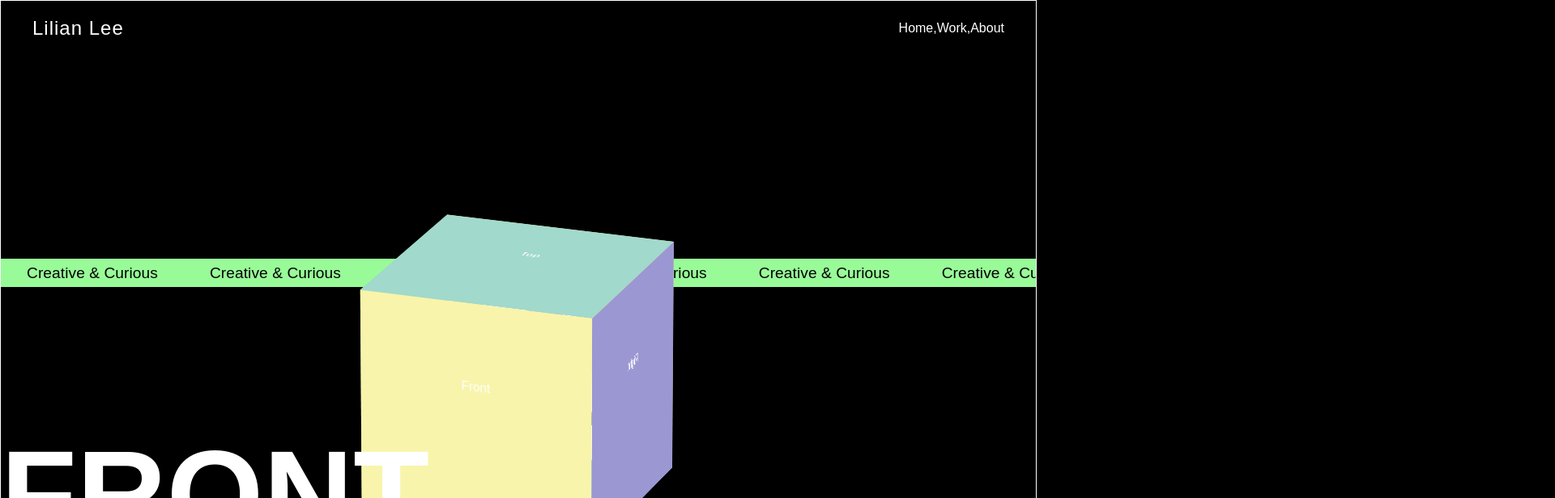
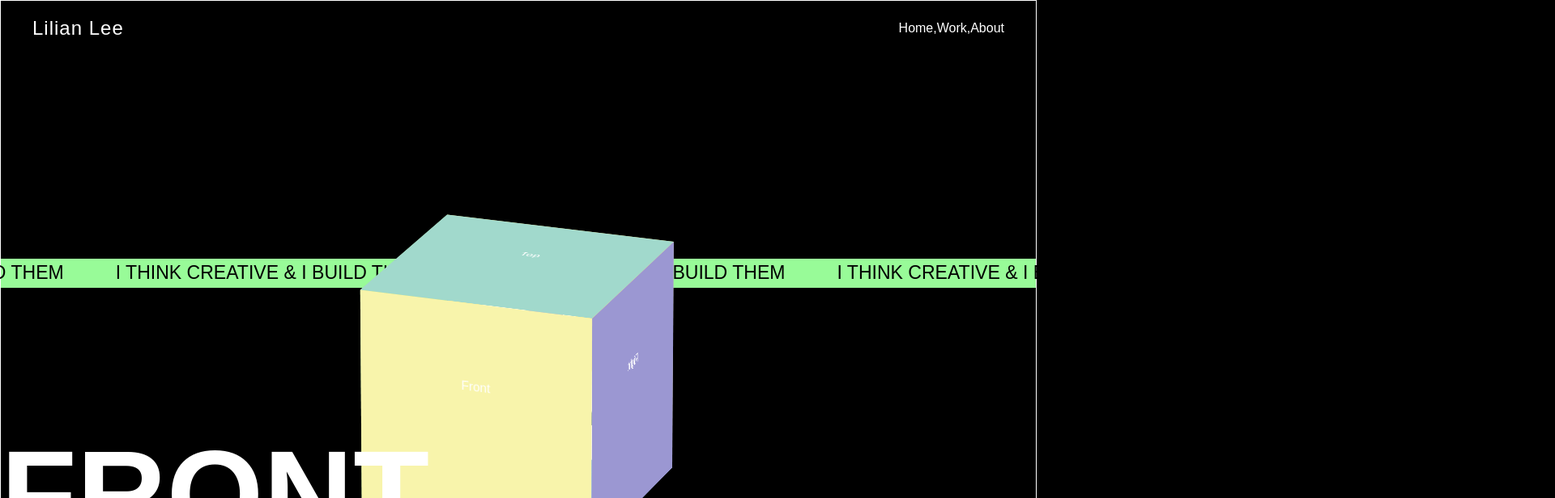
Before and after one commit to lilianlee0213/Portfolio-of-Lilian-Lee, a React (Create React App) app: page / in a window 1280 px wide. Shown: the top 616 px of the page at 81% size, 1920 px wide, since content can reach past the window. Built offline with nearby package versions, Linux system fonts and the light colour scheme; a web font is replaced by a local one.

Commit message:
marquee slide

```diff
--- a/src/components/Home/index.js
+++ b/src/components/Home/index.js
@@ -59,15 +59,45 @@ export default function Home() {
 							</motion.div>
 						</motion.div>
 					</motion.div>
-					<div className="absolute w-100 text-marquee">
-						<div className="flex marquee">
-							<p>Creative & Curious</p>
-							<p>Creative & Curious</p>
-							<p>Creative & Curious</p>
-							<p>Creative & Curious</p>
-							<p>Creative & Curious</p>
-							<p>Creative & Curious</p>
-						</div>
+					<div className="absolute w-100 marquee">
+						<motion.div
+							className="marquee-slide"
+							animate={{
+								x: '-100%',
+								transition: {duration: 10, ease: 'linear', repeat: Infinity},
+							}}>
+							<span className="marquee-text">
+								I think creative & I build them
+							</span>
+							<span className="marquee-text">
+								I think creative & I build them
+							</span>
+							<span className="marquee-text">
+								I think creative & I build them
+							</span>
+							<span className="marquee-text">
+								I think creative & I build them
+							</span>
+						</motion.div>
+						<motion.div
+							className="marquee-slide"
+							animate={{
+								x: '-100%',
+								transition: {duration: 10, ease: 'linear', repeat: Infinity},
+							}}>
+							<span className="marquee-text">
+								I think creative & I build them
+							</span>
+							<span className="marquee-text">
+								I think creative & I build them
+							</span>
+							<span className="marquee-text">
+								I think creative & I build them
+							</span>
+							<span className="marquee-text">
+								I think creative & I build them
+							</span>
+						</motion.div>
 					</div>
 					<motion.div
 						ref={titleRef}
--- a/src/components/Home/style.css
+++ b/src/components/Home/style.css
@@ -81,22 +81,24 @@
 	color: black;
 }
 /******* marquee *******/
-.text-marquee {
-	font-size: 1.5vw;
-	top: 0%;
+.marquee {
+	top: 0;
+	padding: 0.4rem;
+	white-space: nowrap;
+	color: #000;
 	background-color: palegreen;
-	padding: 0.5rem 0;
-	color: #000;
 	z-index: -1;
 }
-.marquee {
-	overflow: hidden;
+.marquee-slide {
+	display: inline-block;
 }
-.marquee p {
-	white-space: nowrap;
+.marquee-text {
+	display: inline-block;
 	padding: 0 2rem;
-	letter-spacing: 0.05px;
+	font-size: 1.8vw;
+	text-transform: uppercase;
 }
+
 /******* title *******/
 .text-title {
 	width: 100%;
```
